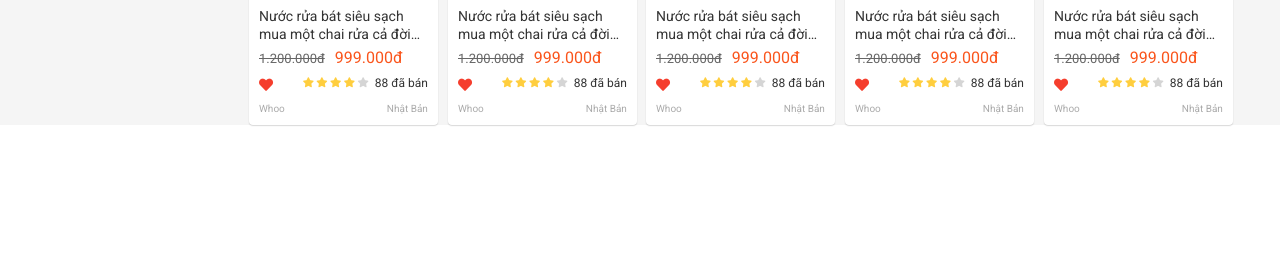
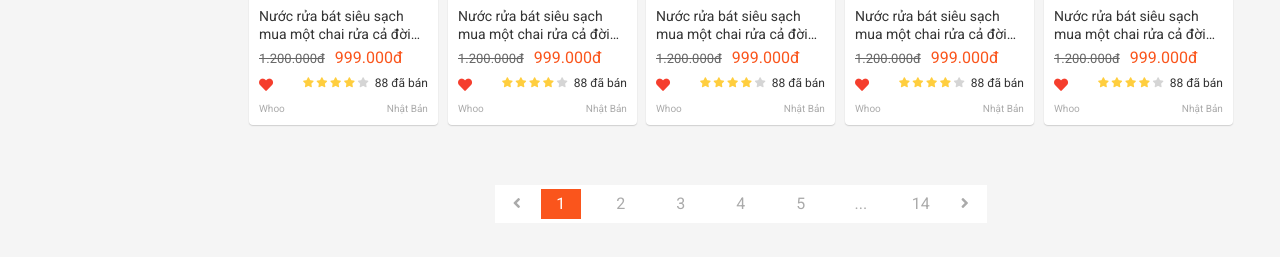
Before and after one commit to dungnt2khust/UI-PRACTICE-shopee, a plain HTML site: page index.html in a window 1280 px wide. Shown: the part 783-1040 px from the top of the page. Before the commit the page ends 908 px from the top, so only its background shows below. Drawn offline with nearby package versions, Linux system fonts and the light colour scheme.

Commit message:
pagination

```diff
--- a/assets/css/base.css
+++ b/assets/css/base.css
@@ -204,3 +204,11 @@ html {
 .select-input__link:hover {
     color: var(--primary-color);
 }
+
+.home-product-pagination {
+    margin: 50px 0 30px 0;
+}
+.three-dot {
+    cursor: default;
+    user-select: none;
+}
--- a/assets/css/main.css
+++ b/assets/css/main.css
@@ -523,6 +523,9 @@
     text-align: center;
     display: none;
     z-index: 1;
+    max-height: 50vh;
+    overflow-y: auto;
+    /* Scrollbar */
 }
 .header__cart-no-cart-img {
     width: 50%;
@@ -982,3 +985,48 @@ i.like-fill {
     color: var(--text-color);
     margin-left: 6px;
 }
+/* Pagination */
+.pagination {
+    display: flex;
+    justify-content: center;
+    align-items: center;
+}
+.pagination__list {
+    display: flex;
+    align-items: center;
+    list-style: none;
+    background-color: var(--white-color);
+    padding: 4px 8px;
+}
+.pagination__item {
+    width: 40px;
+    height: 30px;
+    text-align: center;
+    line-height: 30px;
+    display: block;
+    margin: 0 10px;
+}
+.pagination__item-link {
+    color: #aaa;
+    text-decoration: none;
+    font-size: 1.6rem;
+    display: block;
+}
+.pagination__icon {
+    color: #aaa;
+    font-size: 1.6rem;
+    font-weight: 100;
+    cursor: pointer;
+}
+.pagination__list .pagination--current {
+    background-color: var(--primary-color);
+}
+.pagination__item-link--has-icon {
+    margin: 0 10px;
+}
+.pagination--current .pagination__item-link {
+    color: var(--white-color);
+}
+.pagination--current:hover {
+    opacity: 0.6;
+}
--- a/index.html
+++ b/index.html
@@ -637,6 +637,19 @@
 
                             </div>
                         </div>
+                        <div class="pagination home-product-pagination">
+                            <ul class="pagination__list">
+                                <a href="#" class="pagination__item-link--has-icon"><i class="pagination__icon fas fa-angle-left"></i></a>
+                                <li class="pagination__item pagination--current"><a href="#" class="pagination__item-link">1</a></li>
+                                <li class="pagination__item"><a href="#" class="pagination__item-link">2</a></li>
+                                <li class="pagination__item"><a href="#" class="pagination__item-link">3</a></li>
+                                <li class="pagination__item"><a href="#" class="pagination__item-link">4</a></li>
+                                <li class="pagination__item"><a href="#" class="pagination__item-link">5<a></li>
+                                <li class="pagination__item"><span class="pagination__item-link three-dot">...</span></li>
+                                <li class="pagination__item"><a href="#" class="pagination__item-link">14</a></li>
+                                <a href="#" class="pagination__item-link--has-icon"><i class="pagination__icon fas fa-angle-right"></i></a>
+                            </ul>
+                        </div>
                     </div>
                 </div>
             </div>
```
